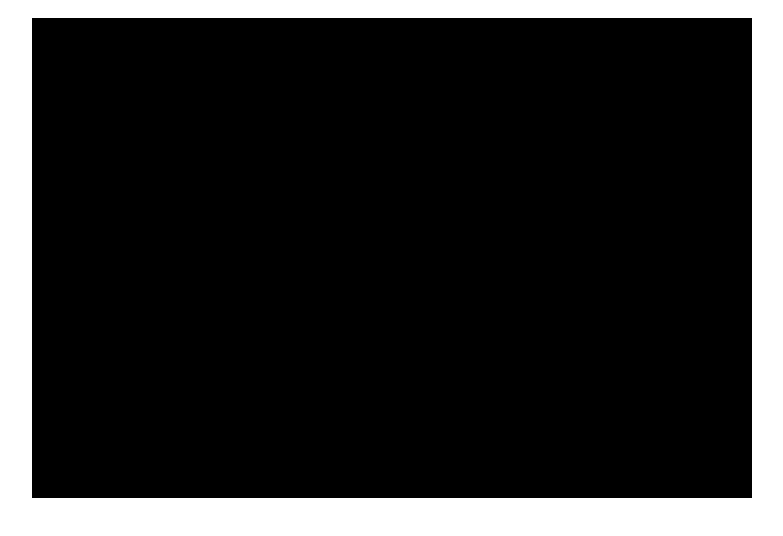
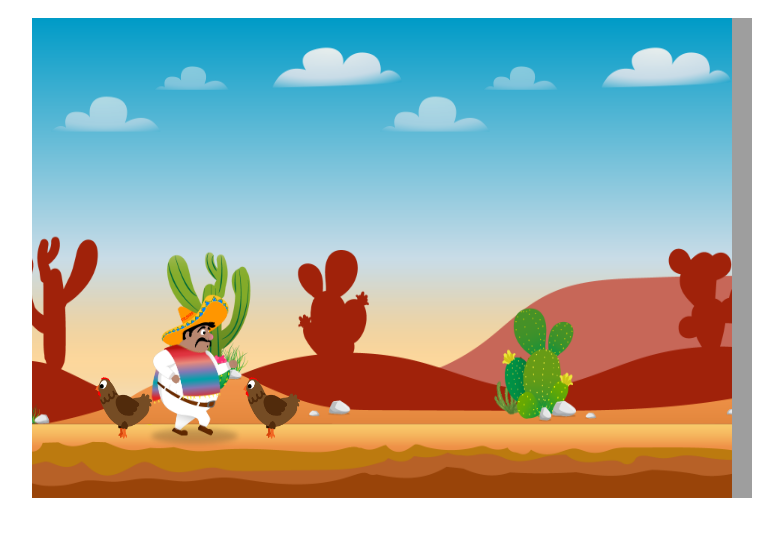
Before and after one commit to Flamboyant-Meraki/El-Pollo-loco---Spiel, a plain HTML site: page index.html in a window 1280 px wide. Shown: the part 182-718 px from the top of the page, without its empty margins (248-1031 px from the left). Drawn offline with Linux system fonts and the light colour scheme; animation ran at ten frames a second.

Commit message:
Map width

```diff
--- a/classes/character.class.js
+++ b/classes/character.class.js
@@ -20,16 +20,16 @@ class Character extends MovableObject {
 
   animate() {
     setInterval(() => {
-      if(this.world.keyboard.RIGHT) {
+      if(this.world.keyboard.RIGHT && this.x < this.world.level.level_end_x) {
         this.x += this.speed;
         this.otherDirection = false;
       }
 
-      if(this.world.keyboard.LEFT) {
+      if(this.world.keyboard.LEFT && this.x > 0) {
         this.x -= this.speed;
         this.otherDirection = true;
       }
-      this.world.camera_x = -this.x;
+      this.world.camera_x = -this.x + 100;
     }, 1000 / 60);
 
     setInterval(() => {
--- a/classes/level.class.js
+++ b/classes/level.class.js
@@ -1,11 +1,12 @@
 class Level {
     enemies;
     clouds;
-    backgroundobjects;
+    backgroundObjects;
+    level_end_x = 1500;
 
-    constructor(enemies, clouds, backgroundobjects){
+    constructor(enemies, clouds, backgroundObjects){
         this.enemies = enemies;
         this.clouds = clouds;
-        this.backgroundobjects = backgroundobjects;
+        this.backgroundObjects = backgroundObjects;
     }
 }
--- a/classes/world.class.js
+++ b/classes/world.class.js
@@ -1,14 +1,13 @@
 class World {
     character = new Character();
-    enemies = level1.enemies;
-    clouds = level1.clouds;
-    backgroundObjects = level1.backgroundobjects;
+    level = level1;
     canvas;
     ctx;
     keyboard;
     camera_x = 0;
 
     constructor(canvas, keyboard){
+        this.level = level1;
         this.ctx = canvas.getContext('2d');
         this.canvas = canvas;
         this.keyboard = keyboard;
@@ -24,10 +23,10 @@ class World {
         this.ctx.clearRect(0, 0, this.canvas.width, this.canvas.height);
         this.ctx.translate(this.camera_x, 0);
 
-        this.addObjectsToMap(this.backgroundObjects);
+        this.addObjectsToMap(this.level.backgroundObjects);
         this.addToMap(this.character);
-        this.addObjectsToMap(this.enemies);
-        this.addObjectsToMap(this.clouds);
+        this.addObjectsToMap(this.level.enemies);
+        this.addObjectsToMap(this.level.clouds);
         this.ctx.translate(-this.camera_x, 0);
 
         let self = this;
--- a/index.html
+++ b/index.html
@@ -7,7 +7,6 @@
 
     <link rel="stylesheet" href="style.css">
 
-    <script src="./classes/world.class.js"></script>
     <script src="./classes/movable-object.class.js"></script>
     <script src="./classes/character.class.js"></script>
     <script src="./classes/chicken.class.js"></script>
@@ -16,6 +15,7 @@
     <script src="./classes/keyboard.class.js"></script>
     <script src="./classes/level.class.js"></script>
     <script src="./levels/levelOne.js"></script>
+    <script src="./classes/world.class.js"></script>
     <script src="./scripts.js/game.js"></script>
 </head>
 
--- a/levels/levelOne.js
+++ b/levels/levelOne.js
@@ -1,5 +1,29 @@
-const level1 = new Level([
+const level1 = new Level(
+    [
     new Chicken(),
     new Chicken(),
     new Chicken(),
-]);
+    ],
+    [
+    new Cloud(),
+    new Cloud()
+    ],
+    [
+    new BackgroundObject('assets/img/5_background/layers/air.png', -720),
+    new BackgroundObject('assets/img/5_background/layers/air.png', 0),
+    new BackgroundObject('assets/img/5_background/layers/air.png', 720),
+    new BackgroundObject('assets/img/5_background/layers/air.png', 720 * 2),
+    new BackgroundObject('assets/img/5_background/layers/3_third_layer/2.png', -720),
+    new BackgroundObject('assets/img/5_background/layers/3_third_layer/1.png', 0),
+    new BackgroundObject('assets/img/5_background/layers/3_third_layer/2.png', 720),
+    new BackgroundObject('assets/img/5_background/layers/3_third_layer/1.png', 720 * 2),
+    new BackgroundObject('assets/img/5_background/layers/2_second_layer/2.png', -720),
+    new BackgroundObject('assets/img/5_background/layers/2_second_layer/1.png', 0),
+    new BackgroundObject('assets/img/5_background/layers/2_second_layer/2.png', 720),
+    new BackgroundObject('assets/img/5_background/layers/2_second_layer/1.png', 720 *2),
+    new BackgroundObject('assets/img/5_background/layers/1_first_layer/2.png', -720),
+    new BackgroundObject('assets/img/5_background/layers/1_first_layer/1.png', 0),
+    new BackgroundObject('assets/img/5_background/layers/1_first_layer/2.png', 720),
+    new BackgroundObject('assets/img/5_background/layers/1_first_layer/1.png', 720 * 2)
+    ]
+);
```
